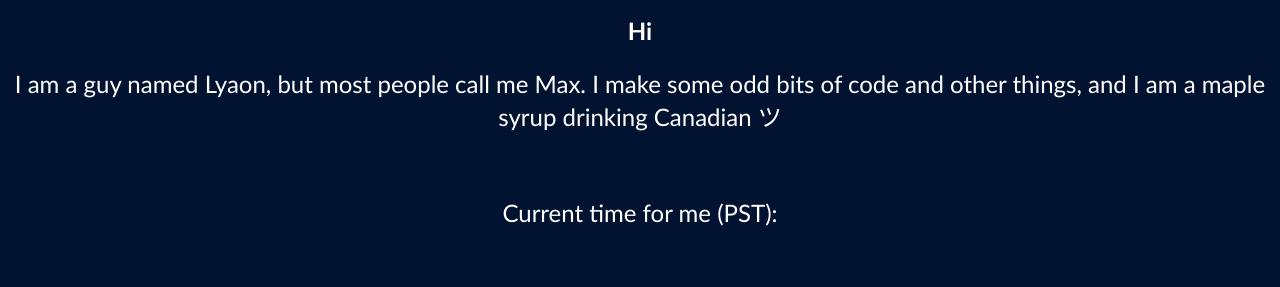
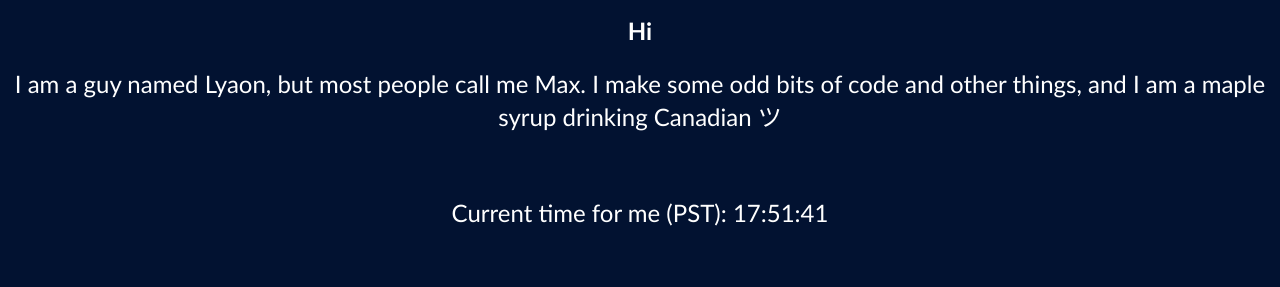
Before and after one commit to Lyaon/lyaon.github.io, a website: page index.html in a window 1280 px wide. Shown: the top 287 px of the page. Drawn offline with Linux system fonts and the light colour scheme.

Commit message:
1.0.1
Timezone clock logic added

```diff
--- a/index.html
+++ b/index.html
@@ -11,6 +11,19 @@
     <div class="clock">
         Current time for me (PST): <span id="clock"></span>
     </div>
+    <script>
+        function updateTime() {
+            const now = new Date();
+            const pstTime = new Date(now.getTime());
+            const hours = pstTime.getHours().toString().padStart(2, '0');
+            const minutes = pstTime.getMinutes().toString().padStart(2, '0');
+            const seconds = pstTime.getSeconds().toString().padStart(2, '0');
+            document.getElementById('clock').textContent = `${hours}:${minutes}:${seconds}`;
+        }
+
+        setInterval(updateTime, 1000);
+        updateTime();
+    </script>
     <br>
     <br>
     <br>
```
